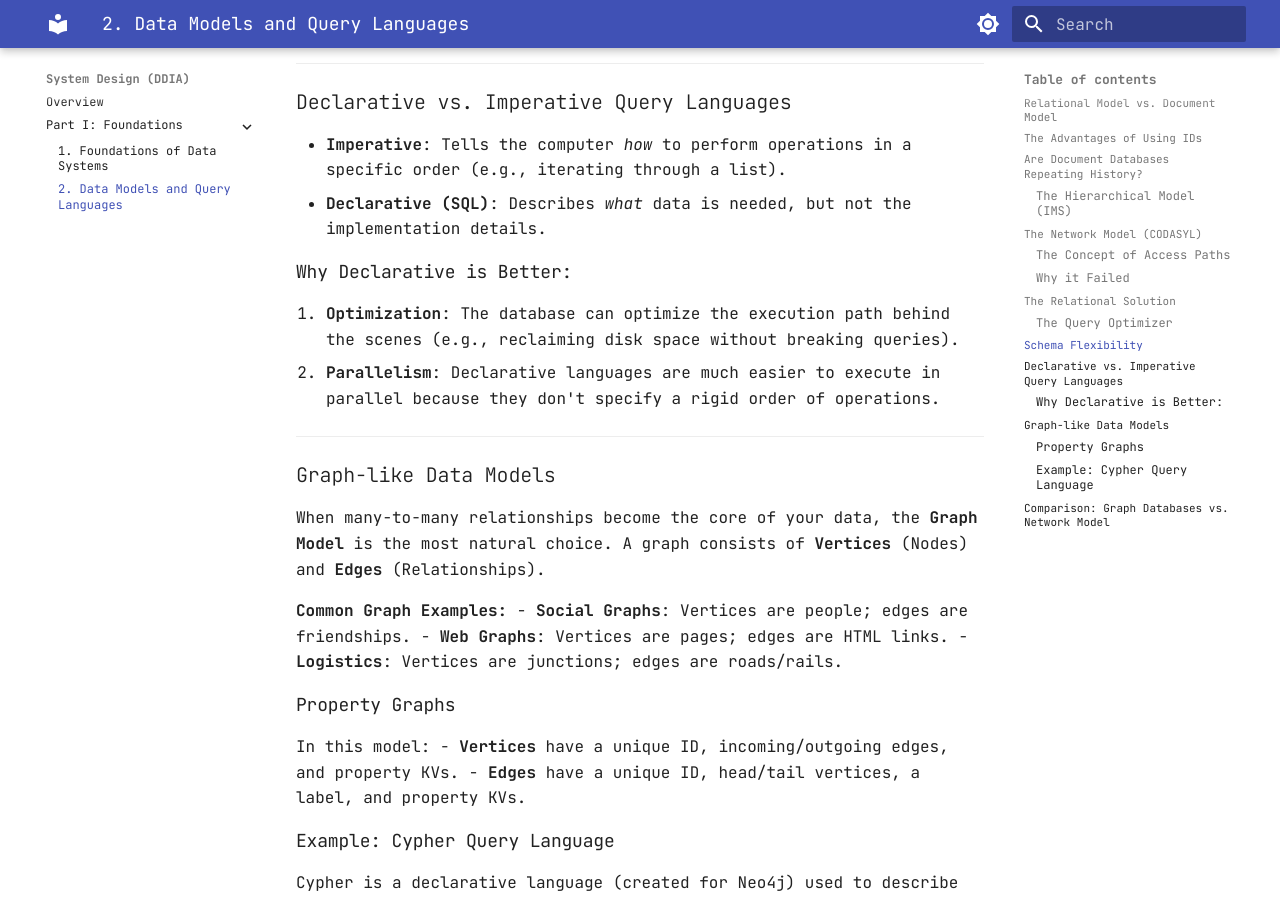
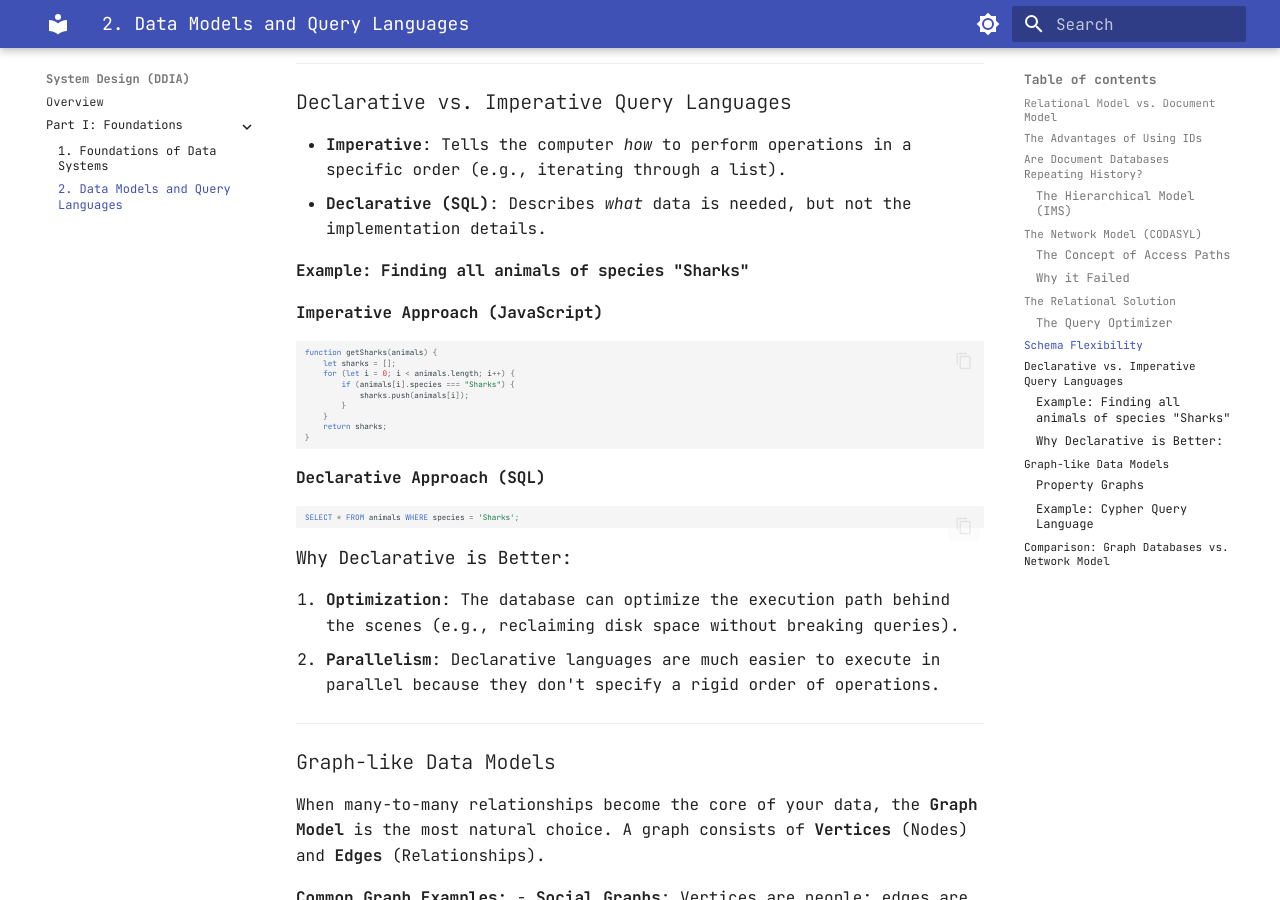
Before and after one commit to Jyotishmoy12/jyotishmoy-portfolio, an MkDocs documentation site: the page built from docs/ddia-ch2.md, in a window 1280 px wide and 900 px high, scrolled down 3820 px. Built offline with MkDocs 1.6.1 and Material for MkDocs 9.7.7, drawn with Linux system fonts in a browser that asks for light colours.

Commit message:
added code snippet

````diff
--- a/docs/ddia-ch2.md
+++ b/docs/ddia-ch2.md
@@ -105,6 +105,26 @@ These choices are the "access paths," but they are managed **automatically** by
 - **Imperative**: Tells the computer *how* to perform operations in a specific order (e.g., iterating through a list).
 - **Declarative (SQL)**: Describes *what* data is needed, but not the implementation details.
 
+#### Example: Finding all animals of species "Sharks"
+
+**Imperative Approach (JavaScript)**
+```javascript
+function getSharks(animals) {
+    let sharks = [];
+    for (let i = 0; i < animals.length; i++) {
+        if (animals[i].species === "Sharks") {
+            sharks.push(animals[i]);
+        }
+    }
+    return sharks;
+}
+```
+
+**Declarative Approach (SQL)**
+```sql
+SELECT * FROM animals WHERE species = 'Sharks';
+```
+
 ### Why Declarative is Better:
 1.  **Optimization**: The database can optimize the execution path behind the scenes (e.g., reclaiming disk space without breaking queries).
 2.  **Parallelism**: Declarative languages are much easier to execute in parallel because they don't specify a rigid order of operations.
````
